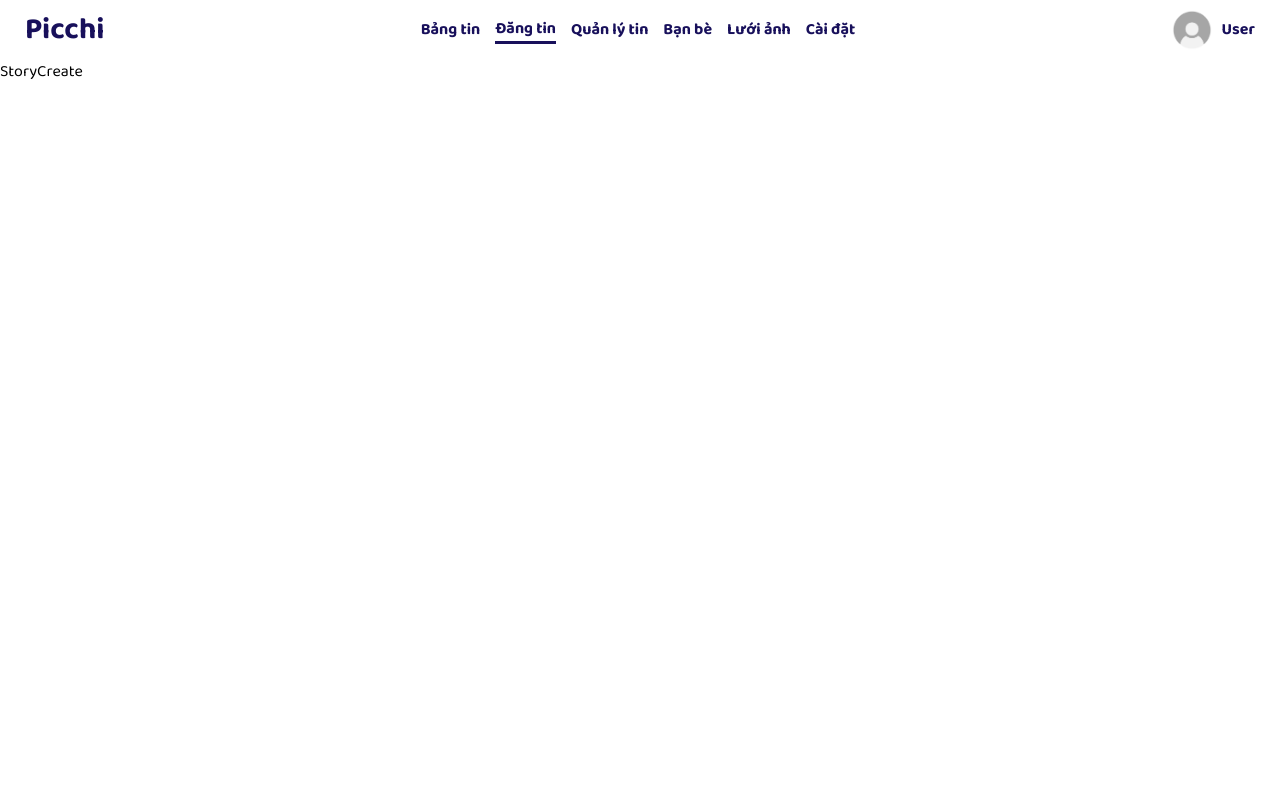
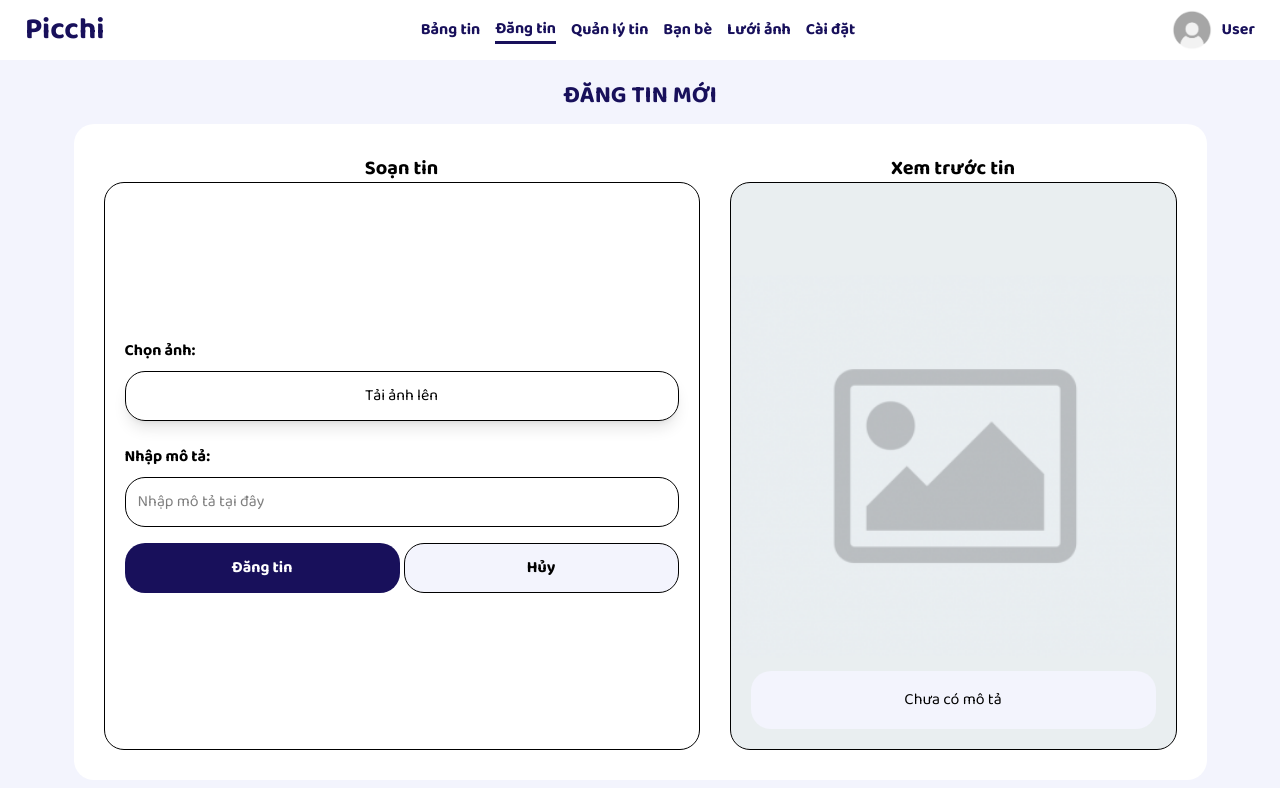
Before and after one commit to letungduong24/Picchi, a React (Vite) app: page /create-story in a window 1280 px wide. Shown: the top 788 px of the page. Built offline with nearby package versions, Linux system fonts and the light colour scheme.

Commit message:
fix detail story modal, add create story

```diff
--- a/src/Pages/Feed.jsx
+++ b/src/Pages/Feed.jsx
@@ -16,7 +16,7 @@ const Feed = () => {
   return (
     <div className="p-[20px] bg-(--color-gray) flex-1 flex flex-col gap-3">
       <div className="topbar flex justify-between items-center">
-        <p className='font-bold text-2xl text-(--color-violet)'>Bảng tin</p>
+        <p className='font-bold text-2xl text-(--color-violet)'>BẢNG TIN</p>
         <div className="filter bg-white px-[21px] py-[10px] flex gap-[10px] rounded-[20px] items-center">
           <p className="font-semibold text-[var(--color-violet)] text-[15px] p-0 flex items-center leading-none">
             Tất cả
--- a/src/Pages/StoryCreate.jsx
+++ b/src/Pages/StoryCreate.jsx
@@ -1,9 +1,66 @@
-import React from 'react'
+import React, { useState } from "react";
+import { MdFilterListAlt } from "react-icons/md";
+import SmallStory from "../Components/Story/SmallStory";
+import useFeedStore from '../store/feedStore';
+import { useNavigate } from "react-router-dom";
+import Default from '../assets/default.png'
 
 const StoryCreate = () => {
+  const [caption, setCaption] = useState('');
+  const [previewCaption, setPreviewCaption] = useState('Chưa có mô tả')
+  const [image, setImage] = useState(Default)
+  const navigate = useNavigate()
+
+  const handleOpenStory = (story) => {
+    setDetailStory(story)
+    navigate('/story');
+  }
+
+  const handleTypeCaption = (e) => {
+    const value = e.target.value;
+    setCaption(value);
+    setPreviewCaption(value.length === 0 ? 'Chưa có mô tả' : value);
+  };
+
+
   return (
-    <div>StoryCreate</div>
-  )
-}
+    <div className="p-[20px] bg-(--color-gray) flex-1 flex flex-col gap-3 items-center">
+      <div className="topbar flex justify-center items-center">
+        <p className='font-bold text-2xl text-(--color-violet)'>ĐĂNG TIN MỚI</p>
+      </div>
+      <div className="p-[30px] w-fit bg-white rounded-[20px] flex-1 flex gap-[30px]">
+          <div className="h-full aspect-square flex flex-col">
+            <p className="flex justify-center text-xl font-bold">Soạn tin</p>
+            <div className="flex-1 flex items-center justify-center">
+              <form action="" className="border-1 h-full rounded-[20px] w-full p-5 items-center justify-center flex flex-col gap-4">
+                <div className="space-y-2 w-full">
+                  <p className="font-bold">Chọn ảnh:</p>
+                  <label className="cursor-pointer w-full shadow-lg p-3 rounded-[20px] flex justify-center border-1" htmlFor="image-upload">Tải ảnh lên</label>
+                  <input hidden type="file" name="" id="image-upload" />
+                </div>
+                <div className="space-y-2 w-full">
+                  <p className="font-bold">Nhập mô tả:</p>
+                  <input value={caption} onChange={(e) => handleTypeCaption(e)} type="text" placeholder="Nhập mô tả tại đây" className="rounded-[20px] border p-3 w-full"/>
+                </div>
+                <div className="grid grid-cols-2 w-full gap-1">
+                  <button className="bg-(--color-violet) text-white font-bold p-3 rounded-[20px] cursor-pointer hover:bg-[#58467e] duration-300 transition-all">Đăng tin</button>
+                  <button className="bg-(--color-gray) border font-bold p-3 rounded-[20px] hover:bg-violet-100 transition-all duration-300 cursor-pointer">Hủy</button>
+                </div>
+              </form>
+            </div>
+          </div>
+          <div className=" h-full aspect-[3/4] flex flex-col">
+            <p className="flex justify-center text-xl font-bold">Xem trước tin</p>
+            <div
+             style={{ backgroundImage: `url(${image})` }}
+             className="flex-1 border-1 rounded-[20px] bg-cover bg-center relative p-[20px] flex items-end"
+            >
+              <p className="flex justify-center items-center h-1/9 w-full bg-(--color-gray) rounded-[20px]">{previewCaption}</p>
+            </div>
+          </div>
+      </div>
+    </div>
+  );
+};
 
-export default StoryCreate
+export default StoryCreate;
--- a/src/Pages/StoryDetail.jsx
+++ b/src/Pages/StoryDetail.jsx
@@ -63,10 +63,29 @@ const StoryDetail = () => {
       return;
     }
 
-    setLike(!like);
+    setLike(true);
     showSuccess({
       title: "Thích tin",
       content: "Thích tin thành công",
+      button: "Đóng",
+    });
+  };
+
+  const handleUnlike = () => {
+    if (detailStory?.likeOrChatError) {
+      showError({
+        title: "Lỗi tin",
+        content: "Tin không tồn tại!",
+        button: "Đóng",
+        onClose: () => navigate("/"),
+      });
+      return;
+    }
+
+    setLike(true);
+    showSuccess({
+      title: "Bỏ thích tin",
+      content: "Bỏ thích tin thành công",
       button: "Đóng",
     });
   };
@@ -97,7 +116,7 @@ const StoryDetail = () => {
       <div className="bg-white min-h-[500px] flex-1 p-[30px] rounded-[25px] flex justify-center items-center gap-4">
         {/* left */}
         <button
-          className=" text-5xl bg-white/80 rounded-full p-2"
+          className=" text-5xl bg-white/80 rounded-full p-2 cursor-pointer"
           onClick={prevStory}
         >
           <PiArrowCircleLeftThin />
@@ -105,7 +124,7 @@ const StoryDetail = () => {
 
         {/* Story */}
         <div
-          className="flex flex-col items-start justify-between gap-[10px] p-4 w-full max-w-[450px] aspect-[3/4] rounded-[20px] shadow-md border border-gray-200 bg-cover bg-center text-white"
+          className="flex flex-col items-start justify-between gap-[10px] p-4 h-full aspect-[3/4]  rounded-[20px] shadow-md border border-gray-200 bg-cover bg-center text-white"
           style={{
             backgroundImage: `url(${
               detailStory ? detailStory.storyImg : Default
@@ -143,12 +162,21 @@ const StoryDetail = () => {
                 {detailStory ? (
                   <>
                     <div className="bg-white h-full aspect-square flex justify-center items-center rounded-[20px]">
-                      <button
+                      {!like ? (
+                        <button
                         className="text-red-500 hover:text-red-600 text-3xl cursor-pointer"
                         onClick={handleLike}
                       >
-                        {like ? <FaHeart /> : <FaRegHeart />}
+                        <FaRegHeart />
                       </button>
+                      ) : (
+                        <button
+                        className="text-red-500 hover:text-red-600 text-3xl cursor-pointer"
+                        onClick={handleUnlike}
+                      >
+                        <FaHeart />
+                      </button>
+                      )}
                     </div>
                     <div className="bg-white h-full aspect-square flex justify-center items-center rounded-[20px]">
                       <button
@@ -176,7 +204,7 @@ const StoryDetail = () => {
 
         {/*Right */}
         <button
-          className="text-5xl bg-white/80 rounded-full p-2"
+          className="text-5xl bg-white/80 rounded-full p-2 cursor-pointer"
           onClick={nextStory}
         >
           <PiArrowCircleRightThin />
--- a/src/store/feedStore.js
+++ b/src/store/feedStore.js
@@ -84,7 +84,7 @@ const useFeedStore = create((set, get) => ({
       storyImg: p3,
       avatar: avt,
       isError: false,
-      likeOrChatError: true, // de bo sung LOI chat or like
+      likeOrChatError: true,
       content: "Hôm nay đẹp trời",
     },
     {
```
